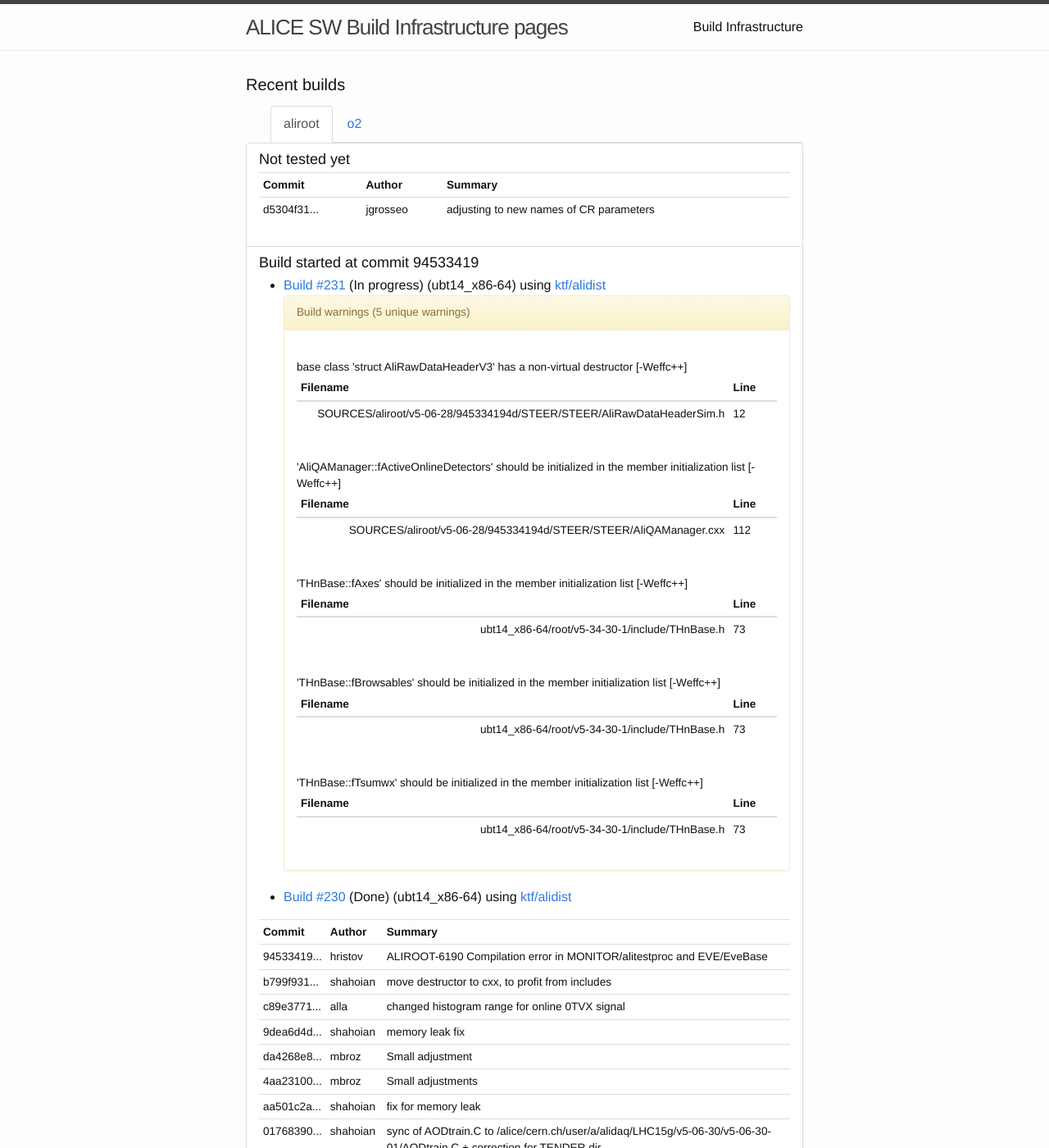
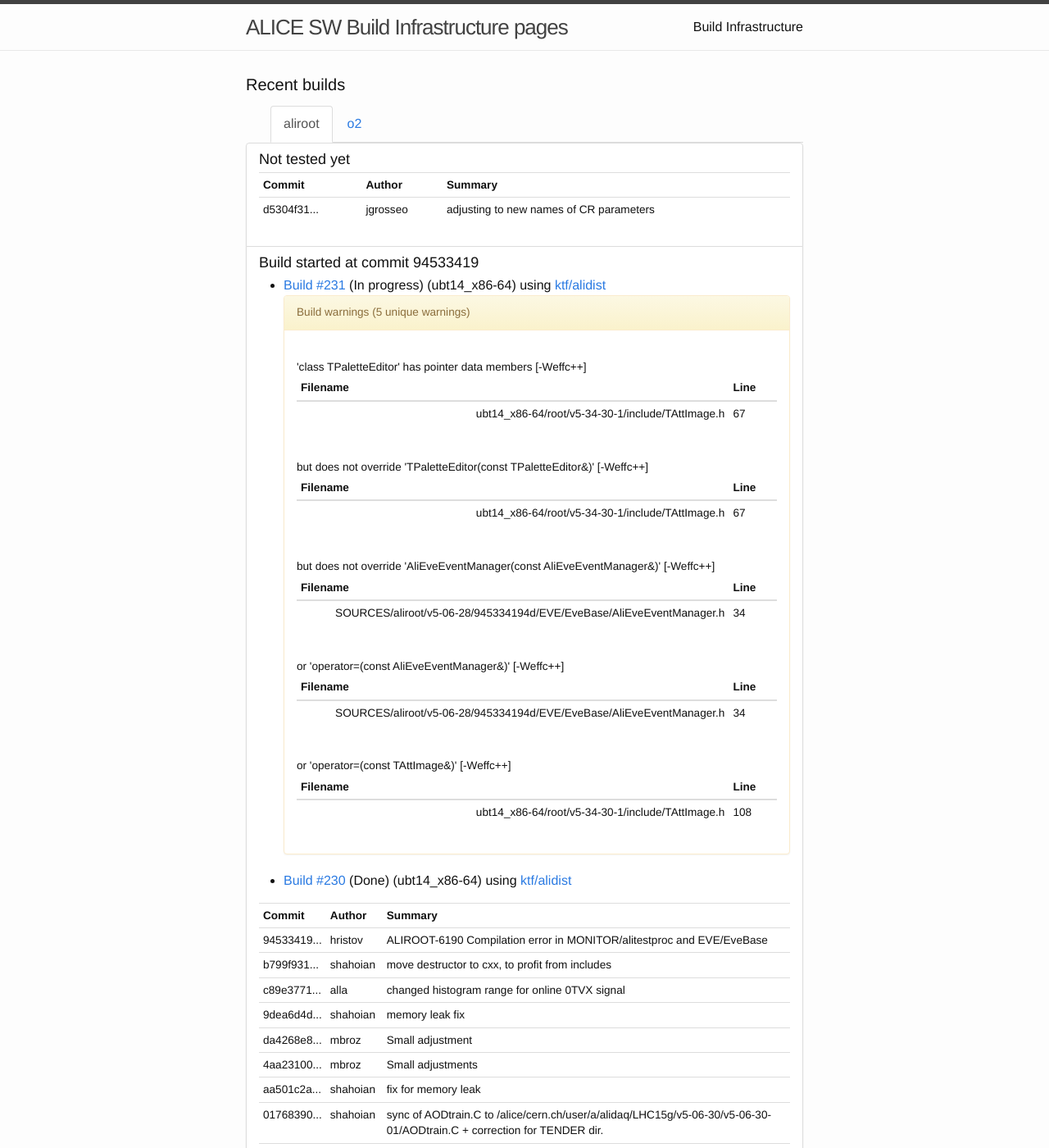
Before and after one commit to alisw/alisw.github.io, a Jekyll site: the page built from index.html, in a window 1280 px wide and 1400 px high. Shown: the whole window at 82% size. Built offline with Jekyll 4.4.1, drawn with Linux system fonts in a browser that asks for light colours; nearby versions of some CDN libraries.

Commit message:
Updated results.

```diff
--- a/_data/warnings.json
+++ b/_data/warnings.json
@@ -5,65 +5,61 @@
         "key" : "231",
         "by_message" : {
           "buckets" : [ {
-            "key" : "base class 'struct AliRawDataHeaderV3' has a non-virtual destructor [-Weffc++]",
+            "key" : "'class TPaletteEditor' has pointer data members [-Weffc++]",
             "filename" : {
               "buckets" : [ {
-                "key" : "SOURCES/aliroot/v5-06-28/945334194d/STEER/STEER/AliRawDataHeaderSim.h",
+                "key" : "ubt14_x86-64/root/v5-34-30-1/include/TAttImage.h",
                 "line" : {
                   "buckets" : [ {
-                    "key" : "12"
+                    "key" : "67"
                   } ]
                 }
               } ]
             }
           }, {
-            "key" : "'AliQAManager::fActiveOnlineDetectors' should be initialized in the member initialization list [-Weffc++]",
+            "key" : "but does not override 'TPaletteEditor(const TPaletteEditor&)' [-Weffc++]",
             "filename" : {
               "buckets" : [ {
-                "key" : "SOURCES/aliroot/v5-06-28/945334194d/STEER/STEER/AliQAManager.cxx",
+                "key" : "ubt14_x86-64/root/v5-34-30-1/include/TAttImage.h",
                 "line" : {
                   "buckets" : [ {
-                    "key" : "112"
-                  }, {
-                    "key" : "149"
-                  }, {
-                    "key" : "75"
+                    "key" : "67"
                   } ]
                 }
               } ]
             }
           }, {
-            "key" : "'THnBase::fAxes' should be initialized in the member initialization list [-Weffc++]",
+            "key" : "but does not override 'AliEveEventManager(const AliEveEventManager&)' [-Weffc++]",
             "filename" : {
               "buckets" : [ {
-                "key" : "ubt14_x86-64/root/v5-34-30-1/include/THnBase.h",
+                "key" : "SOURCES/aliroot/v5-06-28/945334194d/EVE/EveBase/AliEveEventManager.h",
                 "line" : {
                   "buckets" : [ {
-                    "key" : "73"
+                    "key" : "34"
                   } ]
                 }
               } ]
             }
           }, {
-            "key" : "'THnBase::fBrowsables' should be initialized in the member initialization list [-Weffc++]",
+            "key" : "or 'operator=(const AliEveEventManager&)' [-Weffc++]",
             "filename" : {
               "buckets" : [ {
-                "key" : "ubt14_x86-64/root/v5-34-30-1/include/THnBase.h",
+                "key" : "SOURCES/aliroot/v5-06-28/945334194d/EVE/EveBase/AliEveEventManager.h",
                 "line" : {
                   "buckets" : [ {
-                    "key" : "73"
+                    "key" : "34"
                   } ]
                 }
               } ]
             }
           }, {
-            "key" : "'THnBase::fTsumwx' should be initialized in the member initialization list [-Weffc++]",
+            "key" : "or 'operator=(const TAttImage&)' [-Weffc++]",
             "filename" : {
               "buckets" : [ {
-                "key" : "ubt14_x86-64/root/v5-34-30-1/include/THnBase.h",
+                "key" : "ubt14_x86-64/root/v5-34-30-1/include/TAttImage.h",
                 "line" : {
                   "buckets" : [ {
-                    "key" : "73"
+                    "key" : "108"
                   } ]
                 }
               } ]
```
